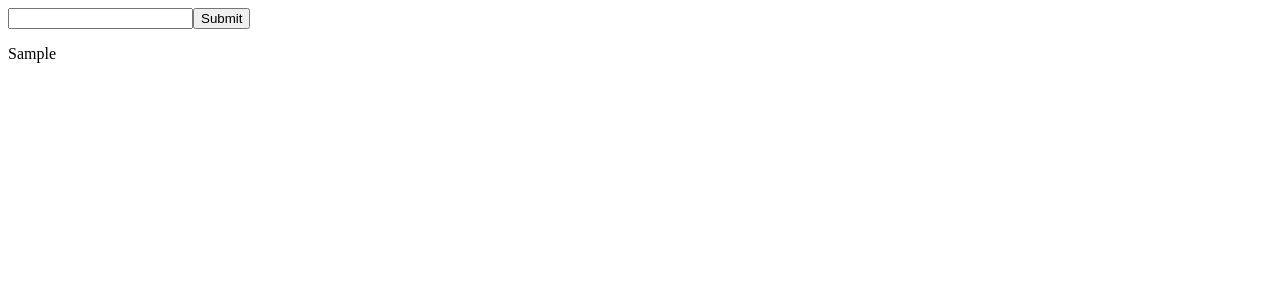
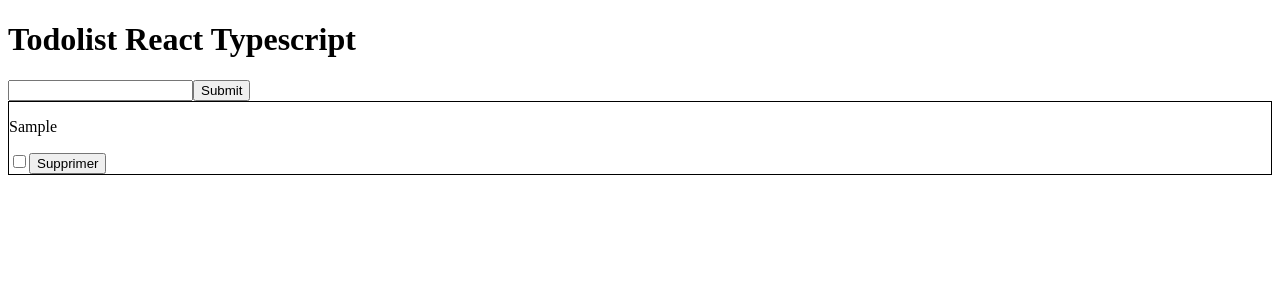
Before and after one commit to julien-go/React-TS-Todolist, a React (Vite) app: page / in a window 1280 px wide. Both pictures are taken after typing "Sample" into the empty fields and a click on the input "Submit". Shown: the top 300 px of the page. Built offline with nearby package versions, Linux system fonts and the light colour scheme.

Commit message:
handle status & delete todo

```diff
--- a/src/App.tsx
+++ b/src/App.tsx
@@ -1,4 +1,4 @@
-import { useState } from 'react'
+import { useState, useEffect} from 'react'
 import { AddTodo } from './AddTodo'
 import { List } from './List'
 import type { TodoType, TodoListType } from './@types/todo'
@@ -10,11 +10,30 @@ function App() {
   const addTodo = (newTodo: string) => {
     setTodos([...todos, {task: newTodo, status: false}])
   }
+  const removeTodo = (id: number) => {
+    setTodos(todos.filter((element, index) => index !== id))
+  }
+
+  const handleStatus = (id: number) => {
+    const newArray = todos.map((element, i) => {
+      if(id === i){
+        return {...element, status: !element.status}
+      } else {
+        return element
+      }
+    })
+    setTodos(newArray)
+  }
+
+  useEffect(()=> {
+    console.log(todos)
+  })
 
   return (
         <div className="App">
-          <AddTodo addTodo={addTodo}></AddTodo>
-          <List todos={todos}></List>
+          <h1>Todolist React Typescript</h1>
+          <AddTodo addTodo={addTodo}/>
+          <List todos={todos} handleStatus={handleStatus} removeTodo={removeTodo}/>
         </div>
 
   )
--- a/src/List.tsx
+++ b/src/List.tsx
@@ -2,16 +2,26 @@ import { useState } from 'react'
 import type { TodoType, TodoListType } from './@types/todo'
 
 type Props = {
-	todos: TodoListType
+	todos: TodoListType,
+	handleStatus: (id: number) => void,
+	removeTodo: (id: number) => void
 }
 
-export const List =({todos}: Props)=> {
+export const List =({todos, handleStatus, removeTodo}: Props)=> {
+
+	const checkUncheck= (id: number) => {
+		handleStatus(id)
+	}
 
 	return (
 		<div>
 			{todos.map((todo, id) => {
 				return (
-					<p>{todo.task}</p>
+					<div key={id} style={{border: 'black 1px solid'}}>
+						<p>{todo.task}</p>
+						<input type='checkbox' checked={todo.status} onChange={() => checkUncheck(id)}/>
+						<button onClick={() => removeTodo(id)}>Supprimer</button>
+					</div>
 				)
 			})}
 		</div>
```
